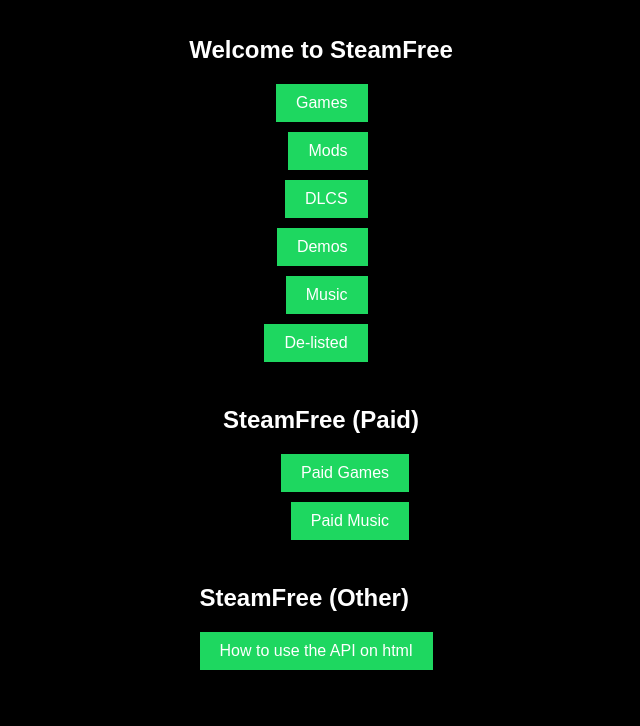
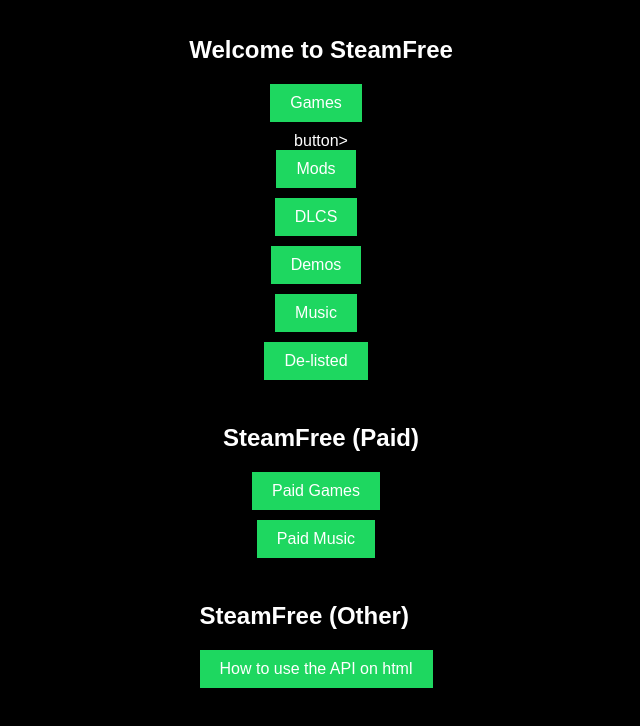
Before and after one commit to HttpAnimation/SteamFree, a plain HTML site: page index.html in a window 1280 px wide. Shown: the whole page, without its empty margins (319-959 px from the left). Drawn offline with Linux system fonts and the light colour scheme.

Commit message:
Removed old css

```diff
--- a/CenterButtons.css
+++ /dev/null
@@ -1,4 +0,0 @@
-button {
-    display: block;
-    margin: 0 auto;
-  }
--- a/index.html
+++ b/index.html
@@ -2,8 +2,8 @@
 <html>
 <head>
     <title>SteamFree</title>
-    <link rel="stylesheet" href="CenterButtons.css">
     <style>
+
         body {
             background-color: #181818;
             color: #ffffff;
@@ -52,25 +52,25 @@
 <body class="dark-mode">
 <center><h1>Welcome to SteamFree</h1></center>
     <div>
-        <button onclick="location.href='Games.html'">Games</button>
-        <button onclick="location.href='Mods.html'">Mods</button>
-        <button onclick="location.href='DLCS.html'">DLCS</button>
-        <button onclick="location.href='Demos.html'">Demos</button>
-        <button onclick="location.href='Music.html'">Music</button>
-        <button onclick="location.href='De-listed.html'">De-listed</button>
+        <center><button onclick="location.href='Games.html'">Games</center></div>button>
+        <center><button onclick="location.href='Mods.html'">Mods</center></button>
+        <center><button onclick="location.href='DLCS.html'">DLCS</center></button>
+        <center><button onclick="location.href='Demos.html'">Demos</center></button>
+        <center><button onclick="location.href='Music.html'">Music</center></button>
+        <center><button onclick="location.href='De-listed.html'">De-listed</center></button>
     </div>
     <br>
 
     <div>
         <p><h1>SteamFree (Paid)</h1></p>
-        <button onclick="location.href='Paid.html'">Paid Games</button>
-        <button onclick="location.href='Paid-Music.html'">Paid Music</button>
+        <center><button onclick="location.href='Paid.html'">Paid Games</center></button>
+        <center><button onclick="location.href='Paid-Music.html'">Paid Music</center></button>
     </div>
     <br>
 
     <div>
         <p><h1>SteamFree (Other)</h1></p>
-        <button onclick="location.href='How to use the API on.html'">How to use the API on html</button>
+        <center><button onclick="location.href='How to use the API on.html'">How to use the API on html</center></button>
     </div>
 </body>
 </html>
```
